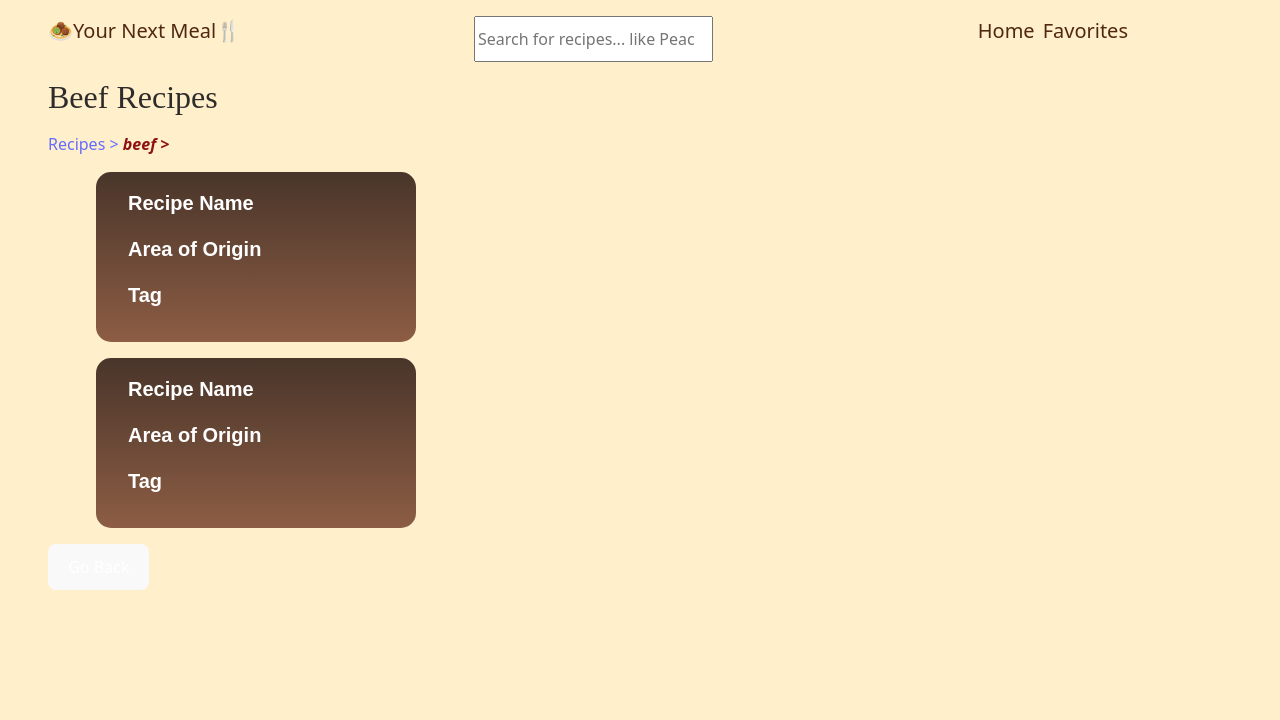
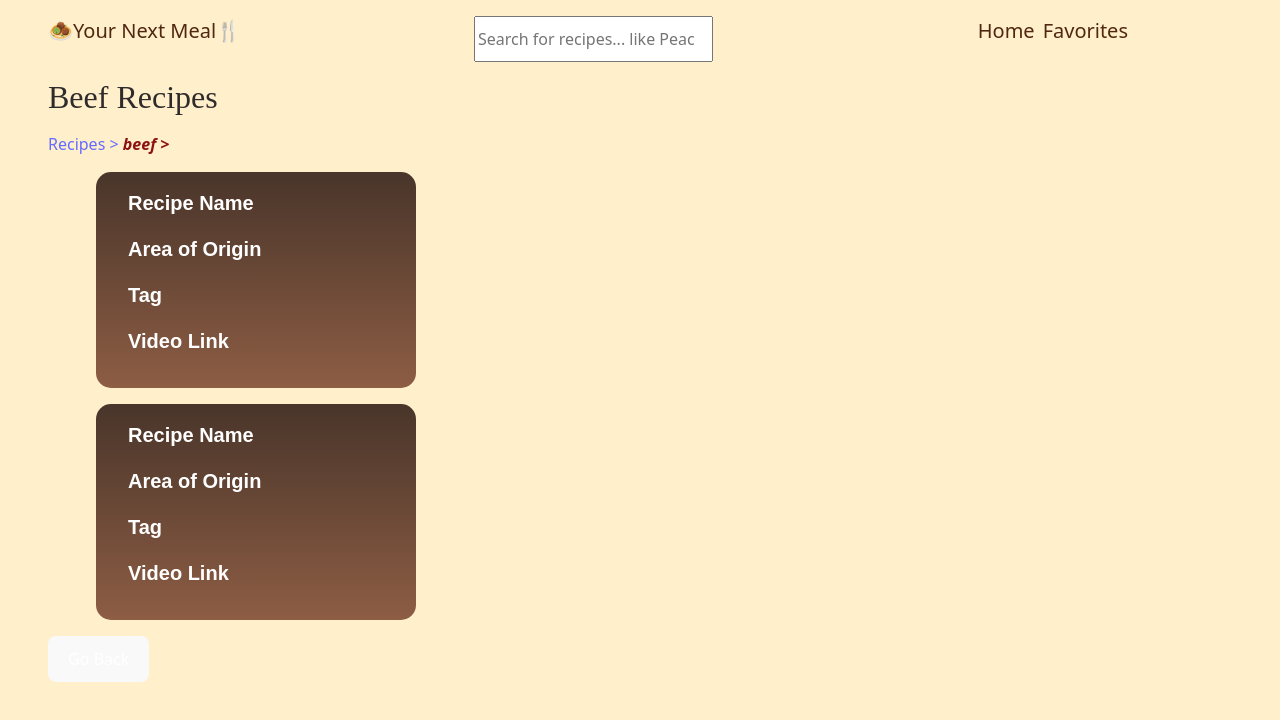
Before and after one commit to ANIO-Official/your-next-meal-app, a React (Vite) app: page /category/beef in a window 1280 px wide. Shown: the top 720 px of the page. Built offline with nearby package versions, Linux system fonts and the light colour scheme; a web font is replaced by a local one.

Commit message:
Added notes for plans and functionality of the app in coordination with the API.

```diff
--- a/src/App.jsx
+++ b/src/App.jsx
@@ -19,7 +19,7 @@ function App() {
         <Route path="/" element={<HomePage />} />
         <Route path="/category/:category" element={<CategoryPage />} />
         <Route path="/favorites" element={<FavoritesPage />} />
-        <Route path="/recipe-details" element={<RecipeDetailPage />} />
+        <Route path="/category/:category/:recipename-details" element={<RecipeDetailPage />} />
         <Route path="*" element={<NotFoundPage />} />
       </Routes>
     </>
--- a/src/components/RecipeCard.jsx
+++ b/src/components/RecipeCard.jsx
@@ -3,15 +3,18 @@
 import { Link, useParams } from "react-router-dom";
 
 
-//Pass prop of the recipe information. Use in the areas within the div
+//Pass prop of the specific recipe object.
 export default function RecipeCard() {
     const {category} = useParams()
+
+    {/* Instead of example, it be the recipe's strMeal property to lowercase with ' ' replaced with - */}
     return (
-        <Link to={`/recipe-details`}>
+        <Link to={`/category/${category}/example-details`}>
             <div className="recipe-card">
-                <p className="recipe-name">Recipe Name</p>
-                <p className="recipe-area">Area of Origin</p>
-                <p className="recipe-tag">Tag</p>
+                <p className="recipe-name">Recipe Name</p>{/* strMeal Property */}
+                <p className="recipe-area">Area of Origin</p> {/* strArea Property */}
+                <p className="recipe-tag">Tag</p> {/* strTags Property. List each if it exist*/}
+                <p className="recipe-video">Video Link</p>
             </div>
         </Link>
 
--- a/src/pages/CategoryPage/CategoryPage.jsx
+++ b/src/pages/CategoryPage/CategoryPage.jsx
@@ -16,7 +16,7 @@ export default function CategoryPage() {
                 <NavLink to='/'>{`Recipes > `}</NavLink>
                 <NavLink to={`/category/${category}`}>{`${category} > `}</NavLink>
             </nav>
-            {/* Use Relative Paths for each list recipe item created. */}
+            {/* Dynamic list of Recipe Cards for all recipes of the category*/}
             <ul id="recipe-card-list">
                 <RecipeCard />
                 <RecipeCard />
--- a/src/pages/FavoritesPage/FavoritesPage.jsx
+++ b/src/pages/FavoritesPage/FavoritesPage.jsx
@@ -7,6 +7,7 @@ export default function FavoritesPage(){
         <main className='text-center'>
             <h1>🥣 Your Cookbook 📖</h1>
             <p className="subtitle"><i>⭐Favorite Recipes⭐</i></p>
+            {/* Access the Favorites Context to display all favorite recipes as recipe cards. */}
         </main>
     )
 }
--- a/src/pages/HomePage/HomePage.jsx
+++ b/src/pages/HomePage/HomePage.jsx
@@ -8,6 +8,7 @@ export default function HomePage() {
         <h1 id="recipe-app-title">WorldWide Cookbook 📚</h1>
         <p id="welcome-message" className='subtitle'><i>Hey good looking? Whatcha' cooking?</i></p>
 
+        {/* Fetch All Categories Dynamically make a Nav Link for Each | Hardcoded currently for Testing */}
         <nav id="category-nav">
             <h2>Meat Based</h2>
             <div  className='category-row'>
--- a/src/pages/RecipeDetailPage/RecipeDetailPage.jsx
+++ b/src/pages/RecipeDetailPage/RecipeDetailPage.jsx
@@ -1,20 +1,20 @@
 //Show Specific Recipe's Details
-import { useNavigate } from "react-router-dom"
+import { useNavigate, useParams} from "react-router-dom"
 
 
 export default function RecipeDetailPage(){
     const navigate = useNavigate()
-
-
+    const {category} = useParams()
+    //Fetch Single Recipe and Show it.
     return (
         <main>
             <h1>Recipe Name | Recipe ID</h1>
             <img src="" alt="picture of food" />
             <p className="subtitle">Recipe Area Origin</p>
-            <p>Recipe Category</p> {/* Make into link, use prop's category as the to in template literal */}
+            <p className="recipe-category">{`${category[0].toUpperCase() + category.slice(1)}`}</p> {/* Make into link, use prop's category as the to in template literal */}
             <h2>Ingredients</h2>
             <ul>
-                All Ingredients here dynamically with their measure pair
+               <li className="recipe-ingredient">Recipe Ingredient here with Measure</li>
             </ul>
             <h3>Let's Get Cooking!</h3>
             <ol>
```
